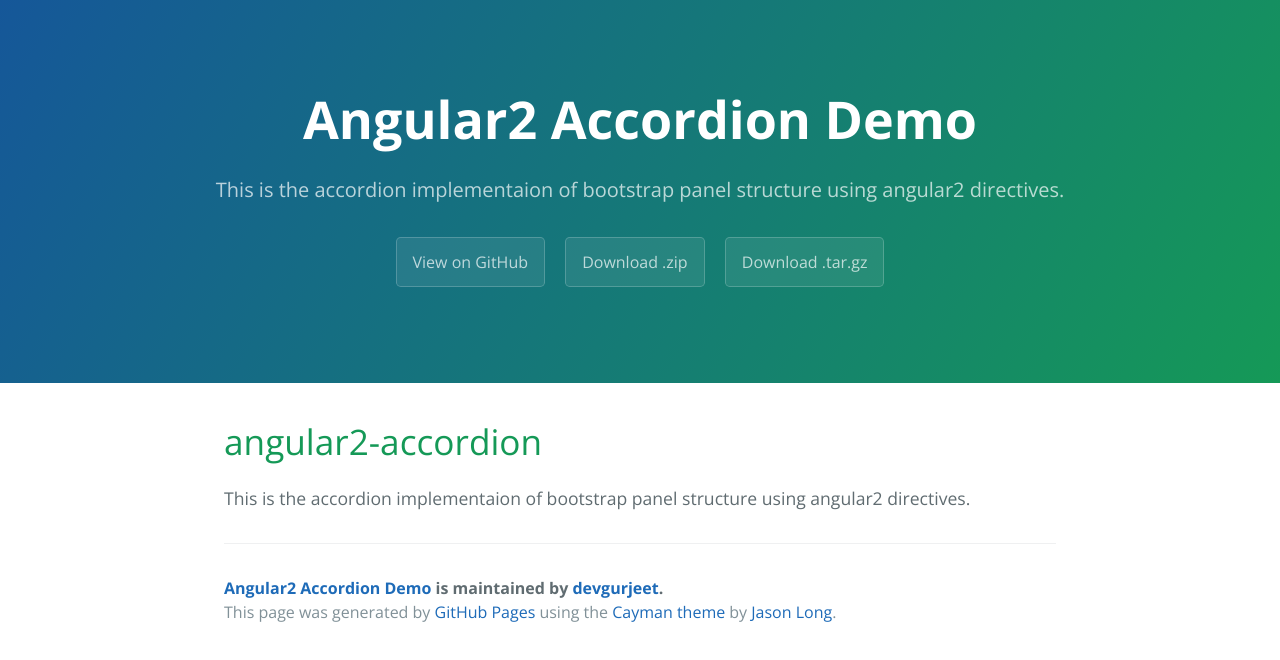
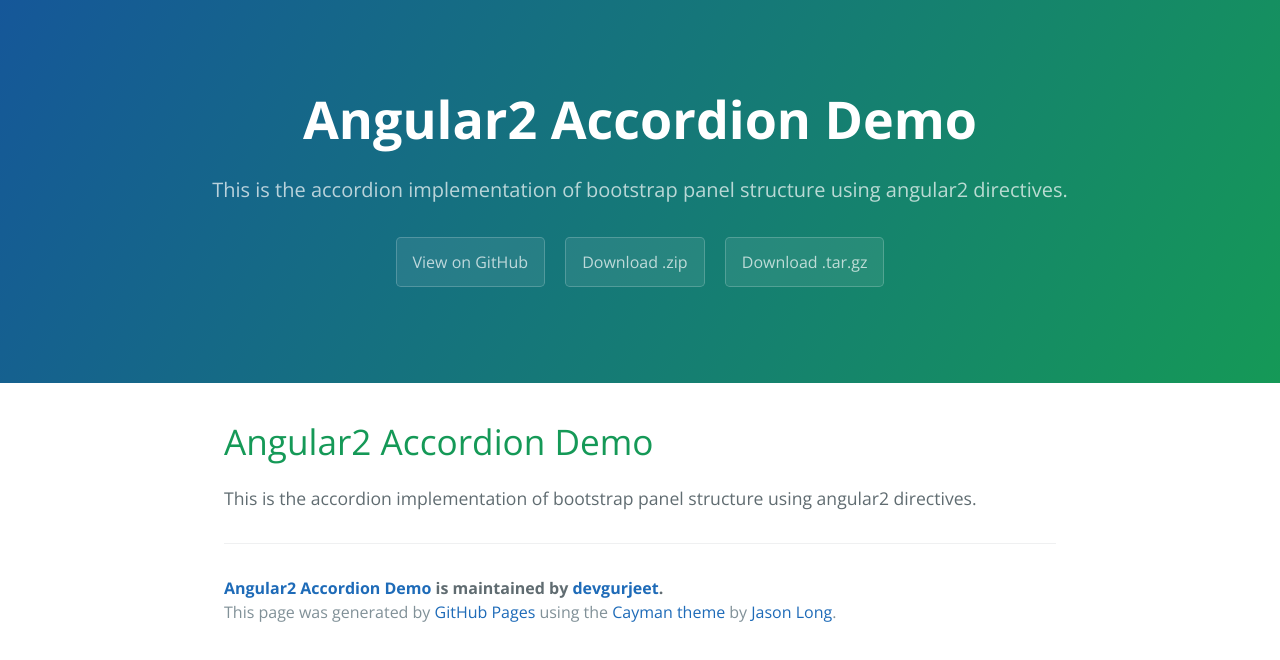
Before and after one commit to devgurjeet/angular2-accordion, a plain HTML site: page index.html in a window 1280 px wide. Drawn offline with nearby package versions, Linux system fonts and the light colour scheme.

Commit message:
Create gh-pages branch via GitHub

```diff
--- a/index.html
+++ b/index.html
@@ -12,7 +12,7 @@
   <body>
     <section class="page-header">
       <h1 class="project-name">Angular2 Accordion Demo</h1>
-      <h2 class="project-tagline">This is the accordion implementaion of bootstrap panel structure using angular2 directives.</h2>
+      <h2 class="project-tagline">This is the accordion implementation of bootstrap panel structure using angular2 directives.</h2>
       <a href="https://github.com/devgurjeet/angular2-accordion" class="btn">View on GitHub</a>
       <a href="https://github.com/devgurjeet/angular2-accordion/zipball/master" class="btn">Download .zip</a>
       <a href="https://github.com/devgurjeet/angular2-accordion/tarball/master" class="btn">Download .tar.gz</a>
@@ -20,9 +20,9 @@
 
     <section class="main-content">
       <h1>
-<a id="angular2-accordion" class="anchor" href="#angular2-accordion" aria-hidden="true"><span aria-hidden="true" class="octicon octicon-link"></span></a>angular2-accordion</h1>
+<a id="angular2-accordion-demo" class="anchor" href="#angular2-accordion-demo" aria-hidden="true"><span aria-hidden="true" class="octicon octicon-link"></span></a>Angular2 Accordion Demo</h1>
 
-<p>This is the accordion implementaion of bootstrap panel structure using angular2 directives.</p>
+<p>This is the accordion implementation of bootstrap panel structure using angular2 directives.</p>
 
       <footer class="site-footer">
         <span class="site-footer-owner"><a href="https://github.com/devgurjeet/angular2-accordion">Angular2 Accordion Demo</a> is maintained by <a href="https://github.com/devgurjeet">devgurjeet</a>.</span>
--- a/params.json
+++ b/params.json
@@ -1,6 +1,6 @@
 {
   "name": "Angular2 Accordion Demo",
-  "tagline": "This is the accordion implementaion of bootstrap panel structure using angular2 directives.",
-  "body": "# angular2-accordion\r\nThis is the accordion implementaion of bootstrap panel structure using angular2 directives.\r\n",
+  "tagline": "This is the accordion implementation of bootstrap panel structure using angular2 directives.",
+  "body": "# Angular2 Accordion Demo\r\nThis is the accordion implementation of bootstrap panel structure using angular2 directives.\r\n",
   "note": "Don't delete this file! It's used internally to help with page regeneration."
 }
```
